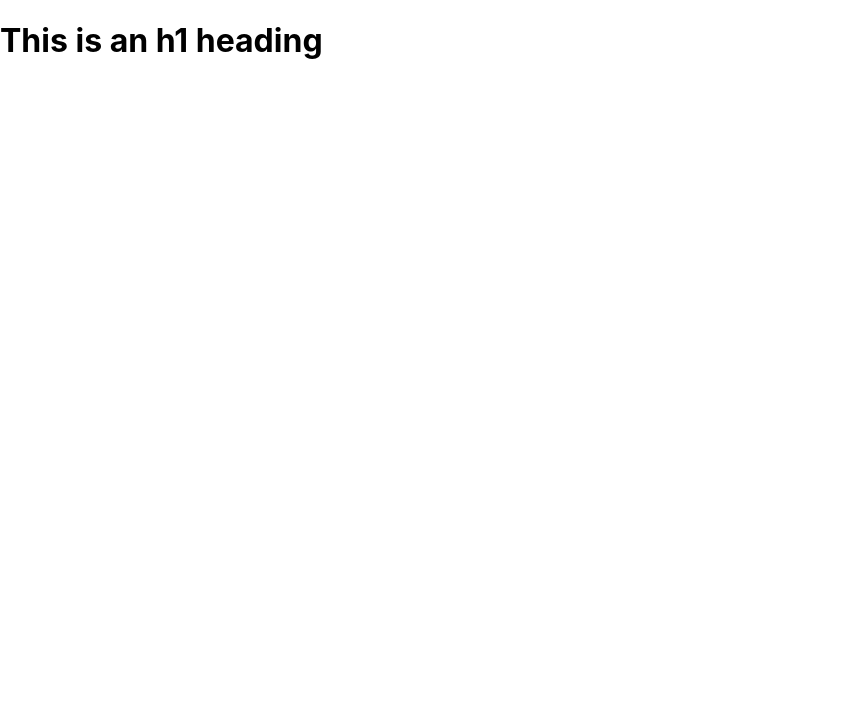
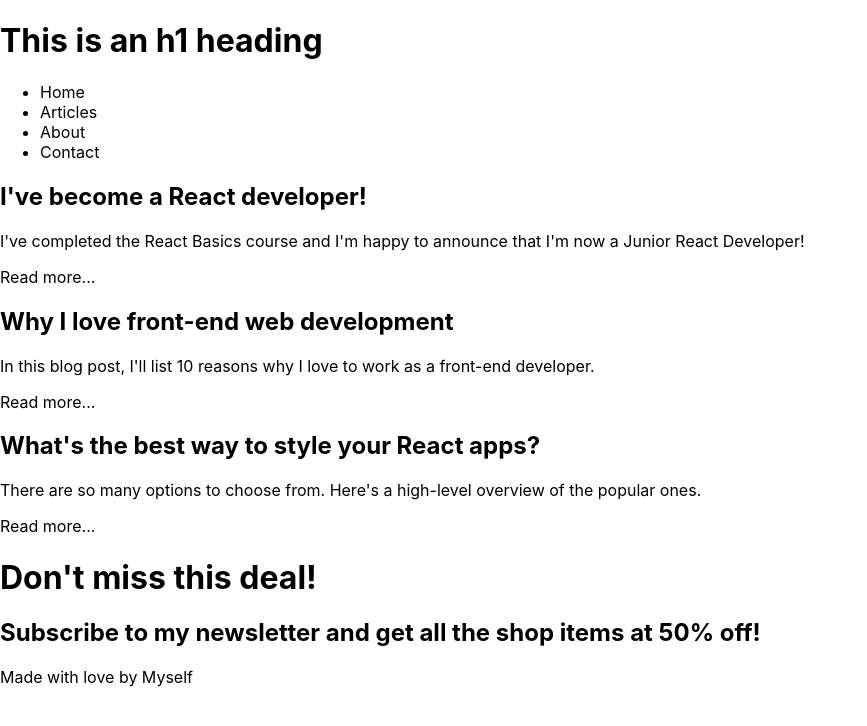
Before and after one commit to fabio-trajano/my-app, a React (Create React App) app: page / in a window 1280 px wide. Shown: the top 726 px of the page, without its empty margins (0-867 px from the left). Built offline with nearby package versions, Linux system fonts and the light colour scheme.

Commit message:
import components

```diff
--- a/src/App.js
+++ b/src/App.js
@@ -1,9 +1,21 @@
 import Heading from './components/Heading';
+import Nav from './components/Nav';
+import Footer from './components/Footer';
+import Intro1 from './components/Intro1';
+import Intro2 from './components/Intro2';
+import Intro3 from './components/Intro3';
+import Promo from './components/Promo';
 
 function App() {
   return (
     <div className="App">
       <Heading />
+      <Nav />
+      <Intro1 />
+      <Intro2 />
+      <Intro3 />
+      <Promo />
+      <Footer />
     </div>
   );
 }
```
